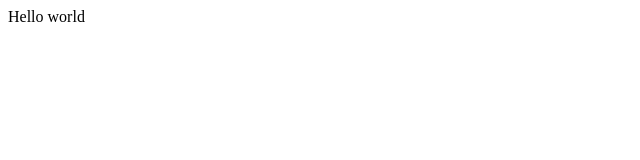
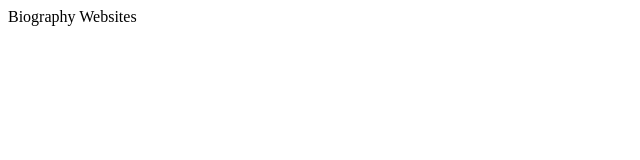
Before and after one commit to viktoriussuwandi/Landing-Page-Websites, a plain HTML site: page index.html in a window 1280 px wide. Shown: the full height of the page, 0-640 px from the left. Drawn offline with Linux system fonts and the light colour scheme.

Commit message:
Initial commit

```diff
--- a/index.html
+++ b/index.html
@@ -4,12 +4,12 @@
 <head>
   <meta charset="utf-8">
   <meta name="viewport" content="width=device-width">
-  <title>replit</title>
+  <title>Biography Websites</title>
   <link href="style.css" rel="stylesheet" type="text/css" />
 </head>
 
 <body>
-  Hello world
+  Biography Websites
   <script src="script.js"></script>
 
   <!--
```
Also changed, not shown: 1 other file.
